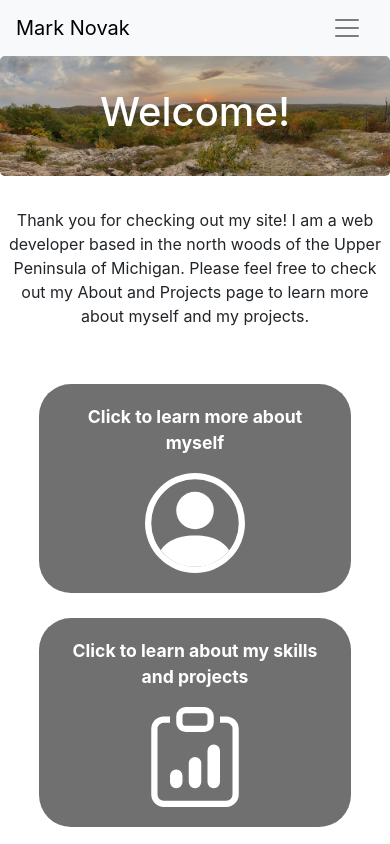
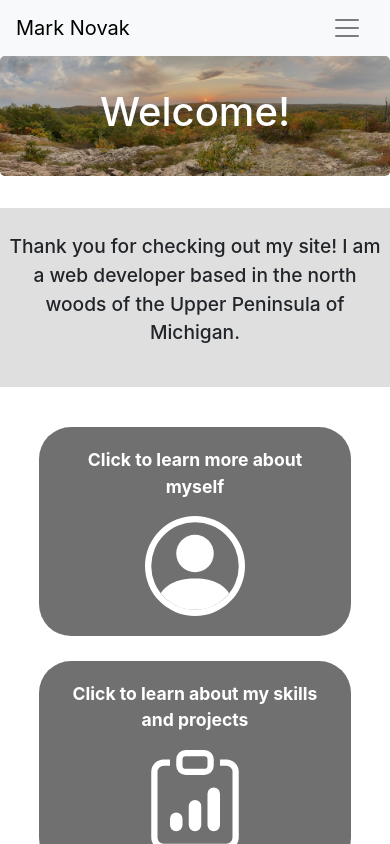
Before and after one commit to manovak24/manovak24.github.io, a React (Create React App) app: page / in a window 390 px wide. Shown: the top 844 px of the page. Built offline with nearby package versions, Linux system fonts and the light colour scheme.

Commit message:
Made some edits to the home page.

```diff
--- a/src/pages/home-page.css
+++ b/src/pages/home-page.css
@@ -4,14 +4,16 @@
 }
 
 .home-text-container {
-    padding-left: 15%;
-    padding-right: 15%;
+    padding: 1.5rem 1rem 1.5rem 1rem;
+    font-size: 1.2rem;
+    font-weight: 550;
+    background-color: rgba(161, 161, 161, 0.336);
 }
 
 @media screen and (max-width: 37.5rem) {
     .home-text-container {
-        padding-left: 0%;
-        padding-right: 0%;
+        padding-left: .5rem;
+        padding-right: .5rem;
     }
 }
 
--- a/src/pages/home-page.jsx
+++ b/src/pages/home-page.jsx
@@ -15,7 +15,7 @@ class HomePage extends React.Component {
                 </div>
                 <div className="home-container">
                     <div className="home-text-container">
-                        <p>Thank you for checking out my site! I am a web developer based in the north woods of the Upper Peninsula of Michigan. Please feel free to check out my About and Projects page to learn more about myself and my projects.</p>
+                        <p>Thank you for checking out my site! I am a web developer based in the north woods of the Upper Peninsula of Michigan.</p>
                     </div>
 
                     <div className="box-container">
```
